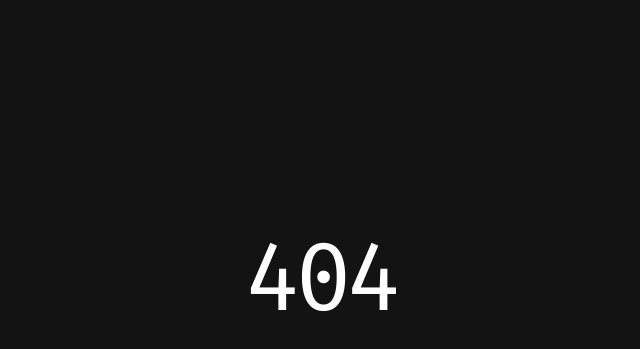
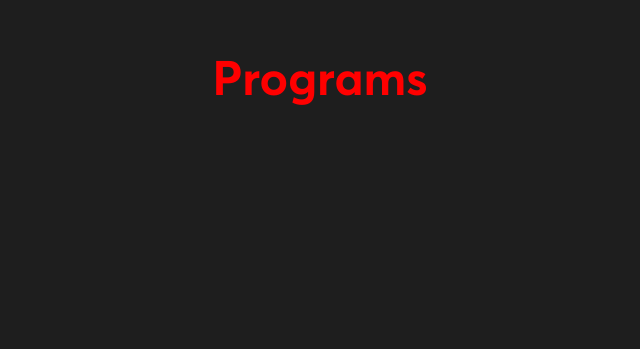
Before and after one commit to Nicolooo/georgia, a Next.js app: page /en/programs in a window 1280 px wide. Before the commit this address had no page. Shown: the part 123-472 px from the top of the page, without its empty margins (320-960 px from the left). Built offline with nearby package versions, Linux system fonts and the light colour scheme.

Commit message:
Push origin Stuff

```diff
--- /dev/null
+++ b/pages/en/programs.js
@@ -0,0 +1,14 @@
+import React from 'react'
+import SEO from '../../comp/SEO/title'
+const Programs = () => {
+    return (
+        <>
+        <SEO title="Programs" />
+        <div className="programs-container">
+            <h1 className="programs-headline">Programs</h1>
+        </div>
+        </>
+    )
+}
+
+export default Programs
--- a/styles/globals.css
+++ b/styles/globals.css
@@ -567,6 +567,21 @@ a {
     flex: 50%;
     padding: 5px;
 }
+/* Programs */
+.programs-container{
+	height: 50vh;
+	display: flex;
+	flex-direction: column;
+	align-content: center;
+	justify-content: center;
+}
+.programs-headline{
+	color: white;
+	text-align:center;
+	color: red;
+	font-family: var(--averca);
+	font-size: 3em;
+}
 /*
 	  Responsive
 */
```
Also changed, not shown: comp/Footer/Footer.js (line endings or trailing spaces), pages/en/careers.js (line endings or trailing spaces).
